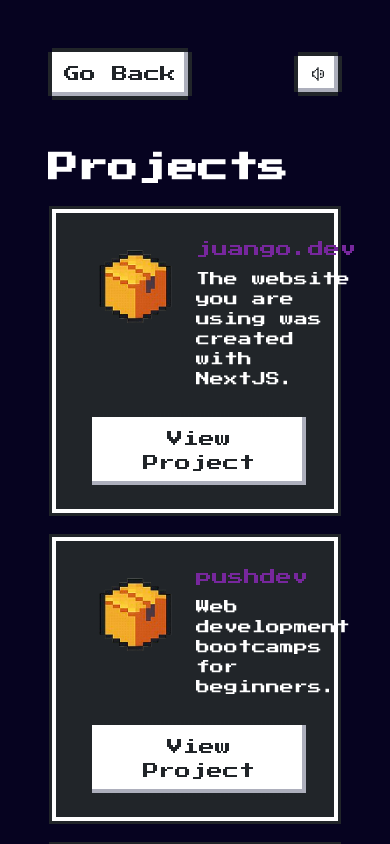
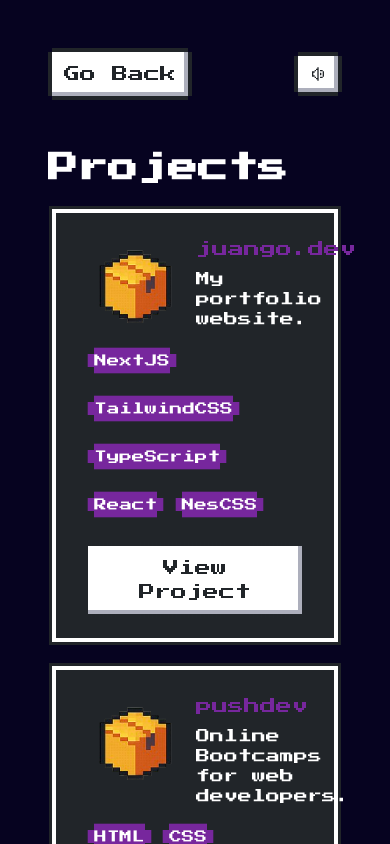
Before and after one commit to juancho11gm/pokejuango, a Next.js app: page /projects in a window 390 px wide. Shown: the top 844 px of the page. Built offline with nearby package versions, Linux system fonts and the light colour scheme.

Commit message:
feat: update project descriptions and add tags for better categorization; enhance Projects page layout for improved responsiveness

```diff
--- a/src/app/projects/page.tsx
+++ b/src/app/projects/page.tsx
@@ -13,10 +13,10 @@
     <main>
       <h1 className="text-4xl font-bold mb-8 text-white">Projects</h1>
 
-      <div className="grid! grid-cols-1! gap-4! mt-4! sm:grid-cols-2!">
+      <div className="grid! grid-cols-1! gap-4! mt-4! md:grid-cols-2!">
         {projects.map((project) => (
           <section
-            className="nes-container is-dark flex! !flex-col gap-2!"
+            className="nes-container is-dark flex! justify-between! !flex-col"
             key={project.title}
           >
             <div className="flex! gap-2!">
@@ -32,9 +32,25 @@
                 <p>{project.description}</p>
               </div>
             </div>
+            <ul className="flex! flex-wrap! gap-3!">
+              {project.tags?.map((tag) => (
+                <li key={tag} className="nes-badge w-auto!">
+                  <span
+                    className="is-primary w-auto! static!"
+                    style={{
+                      backgroundColor: "#77279d",
+                      boxShadow:
+                        "0 .5em #77279d, 0 -.5em #77279d, .5em 0 #77279d, -.5em 0 #77279d",
+                    }}
+                  >
+                    {tag}
+                  </span>
+                </li>
+              ))}
+            </ul>
             <Link
               href={project.url}
-              className="nes-btn w-full! shrink-0! sm:max-w-[300px]"
+              className="nes-btn w-full! shrink-0! sm:max-w-[300px] mx-auto!"
             >
               View Project
             </Link>
--- a/src/data/projects.ts
+++ b/src/data/projects.ts
@@ -1,115 +1,133 @@
 export const projects = [
   {
     title: "juango.dev",
-    description: "The website you are using was created with NextJS.",
+    description: "My portfolio website.",
     url: "https://github.com/juancho11gm/juancho11gm.github.io",
+    tags: ["NextJS", "TailwindCSS", "TypeScript", "React", "NesCSS"],
   },
   {
     title: "pushdev",
-    description: "Web development bootcamps for beginners.",
+    description: "Online Bootcamps for web developers.",
     url: "https://github.com/pushdev-code",
+    tags: ["HTML", "CSS", "JavaScript", "React", "NodeJS", "Express"],
   },
   {
     title: "Worki",
-    description:
-      "Web and mobile app for finding job opportunities (Flutter + SpringBoot).",
+    description: "Web and Mobile app for finding job opportunities.",
     url: "https://github.com/juancho11gm/worki",
+    tags: ["Flutter", "SpringBoot", "Dart", "AWS Rekognition", "Google Maps"],
   },
   {
     title: "Movies App",
-    description: "Check the current movies with this app created with Flutter.",
+    description: "Flutter app to check popular movies.",
     url: "https://github.com/juancho11gm/flutter-projects/tree/master/flutter_vscode",
+    tags: ["Flutter", "Dart", "REST API"],
+  },
+
+  {
+    title: "Deploy your first website",
+    description: "Tutorial to deploy your first website with Firebase.",
+    url: "https://github.com/juancho11gm/deploy-website",
+    tags: ["Firebase", "Travis", "NodeJS", "GoDaddy"],
+  },
+  {
+    title: "Design Patterns",
+    description: "JavaScript Design Patterns implementations.",
+    url: "https://github.com/juancho11gm/design-patterns-js",
+    tags: ["JavaScript", "Design Patterns"],
+  },
+  {
+    title: "Trello",
+    description: "Trello clone using Drag and Drop.",
+    url: "https://github.com/juancho11gm/Trello",
+    tags: ["React", "TypeScript", "TailwindCSS", "React DND"],
+  },
+  {
+    title: "Star+",
+    description: "Star+ website clone with NextJS.",
+    url: "https://github.com/juancho11gm/star-plus",
+    tags: ["NextJS", "TypeScript", "CSS Modules", "Firebase"],
+  },
+  {
+    title: "AdventJS",
+    description: "AdventJS Solutions (2021 and 2022).",
+    url: "https://github.com/juancho11gm/adventjs",
+    tags: ["TypeScript"],
+  },
+  {
+    title: "Naval Battle",
+    description: "Naval Battle arcade game development.",
+    url: "https://github.com/juancho11gm/basic-algorithms",
+    tags: ["C++"],
+  },
+  {
+    title: "JaveCoin",
+    description:
+      "Banking portal where the clients manage a virtual currency called JaveCoin.",
+    url: "https://github.com/juancho11gm/php-project",
+    tags: ["PHP", "MySQL"],
+  },
+  {
+    title: "Distributed Systems",
+    description:
+      "File management, concurrency control, transactional management and recovery from failures.",
+    url: "https://github.com/juancho11gm/distributed-systems-II",
+    tags: ["Java"],
+  },
+  {
+    title: "Operating Systems",
+    description: "Minishell development.",
+    url: "https://github.com/juancho11gm/operating-systems",
+    tags: ["C"],
+  },
+  {
+    title: "Space X Launches",
+    description: "Retrieve the latests Space X launches.",
+    url: "https://github.com/juancho11gm/spacex-launches",
+    tags: ["NextJS", "GraphQL"],
+  },
+  {
+    title: "Pokedex",
+    description: "Pokemon app with React features.",
+    url: "https://github.com/juancho11gm/pokedux",
+    tags: ["React", "Redux", "React Router"],
+  },
+  {
+    title: "Game Development with Assembler",
+    description: "Concentration Game developed .",
+    url: "https://github.com/juancho11gm/assembly-project",
+    tags: ["Assembly", "C"],
+  },
+  {
+    title: "Moramia Shopping Cart",
+    description: "Project carried out with PushDev and its students.",
+    url: "https://github.com/pushdev-code/moramia-website",
+    tags: ["JavaScript", "HTML", "SCSS", "NodeJS", "MongoDB", "Google Cloud"],
+  },
+  {
+    title: "ECCO Web Services",
+    description:
+      "Project carried out to publish of hotels, transportation, and food services.",
+    url: "https://github.com/juancho11gm/ecco-web-services",
+    tags: ["SpringBoot", "Angular", "SOAP", "REST"],
+  },
+  {
+    title: "Get Domain data",
+    description: "Retrieve metadata using an URL.",
+    url: "https://github.com/juancho11gm/go-challenge",
+    tags: ["Vue", "GO"],
+  },
+  {
+    title: "Healthy Routine",
+    description:
+      "The application is focused on the publication of healthy diets and routines.",
+    url: "https://github.com/juancho11gm/healthy-routine",
+    tags: ["Ionic", "Firebase"],
   },
   {
     title: "Same Game robot automation",
     description: "This Robot solves the Same Game boards.",
     url: "https://github.com/juancho11gm/same-game",
-  },
-  {
-    title: "Deploy your first website",
-    description:
-      "Deploy your first website with Firebase. We are going to use Firebase, Travis, Nodejs and GoDaddy like tech tool.",
-    url: "https://github.com/juancho11gm/deploy-website",
-  },
-  {
-    title: "JavaScript Design Patterns",
-    description: "JavaScript Design Patterns implementations.",
-    url: "https://github.com/juancho11gm/design-patterns-js",
-  },
-  {
-    title: "Trello",
-    description: "Trello Clone created with React and TypeScript.",
-    url: "https://github.com/juancho11gm/Trello",
-  },
-  {
-    title: "Star+",
-    description: "Star+ website clone with NextJS.",
-    url: "https://github.com/juancho11gm/star-plus",
-  },
-  {
-    title: "AdventJS",
-    description: "AdventJS Solutions (2021 and 2022).",
-    url: "https://github.com/juancho11gm/adventjs",
-  },
-  {
-    title: "Naval Battle",
-    description: "Naval Battle arcade game development with C++.",
-    url: "https://github.com/juancho11gm/basic-algorithms",
-  },
-  {
-    title: "JaveCoin",
-    description:
-      "Banking portal where the clients manage a virtual currency called JaveCoin. The project was developed using PHP and MySQL.",
-    url: "https://github.com/juancho11gm/php-project",
-  },
-  {
-    title: "Distributed Systems",
-    description:
-      "File management, concurrency control, transactional management and recovery from failures by using Java.",
-    url: "https://github.com/juancho11gm/distributed-systems-II",
-  },
-  {
-    title: "Operating Systems",
-    description: "Minishell development with C.",
-    url: "https://github.com/juancho11gm/operating-systems",
-  },
-  {
-    title: "Space X Launches",
-    description:
-      "Use NextJS and GraphQL for fetching and rendering the latests Space X launches.",
-    url: "https://github.com/juancho11gm/spacex-launches",
-  },
-  {
-    title: "Pokedex",
-    description: "Fetch Pokemon data through React Redux and React Router.",
-    url: "https://github.com/juancho11gm/pokedux",
-  },
-  {
-    title: "Game Development with Assembly",
-    description: "Concentration Game developed with Assembly.",
-    url: "https://github.com/juancho11gm/assembly-project",
-  },
-  {
-    title: "Moramia",
-    description:
-      "Project carried out with PushDev and its students. The goal was to build a website with a shopping cart using JavaScript, HTML, SCSS, NodeJS, MongoDB, and Google Cloud.",
-    url: "https://github.com/pushdev-code/moramia-website",
-  },
-  {
-    title: "Web Services",
-    description:
-      "Project carried out in the Web Services subject. It was developed using SOAP and REST for the publication of hotels, transportation, and food services. The backend was developed with Django and Frontend with Angular.",
-    url: "https://github.com/juancho11gm/ecco-web-services",
-  },
-  {
-    title: "Get Domain data",
-    description: "Get domain metadata through a Vue frontend and a GO backend.",
-    url: "https://github.com/juancho11gm/go-challenge",
-  },
-  {
-    title: "Healthy Routine",
-    description:
-      "The application is focused on the publication of healthy diets and routines. It was developed using the SCRUM methodology. The tech tools were Ionic and Firebase.",
-    url: "https://github.com/juancho11gm/healthy-routine",
+    tags: ["Java"],
   },
 ];
```
